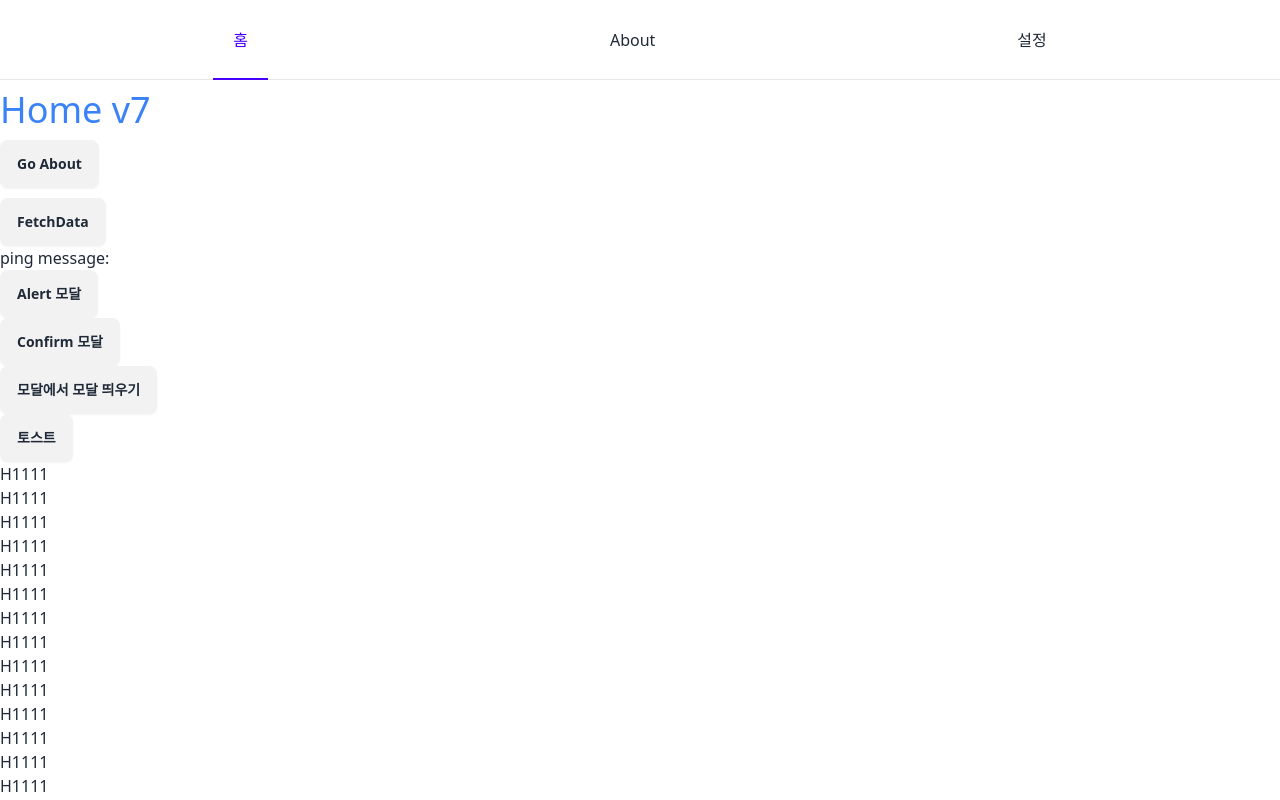
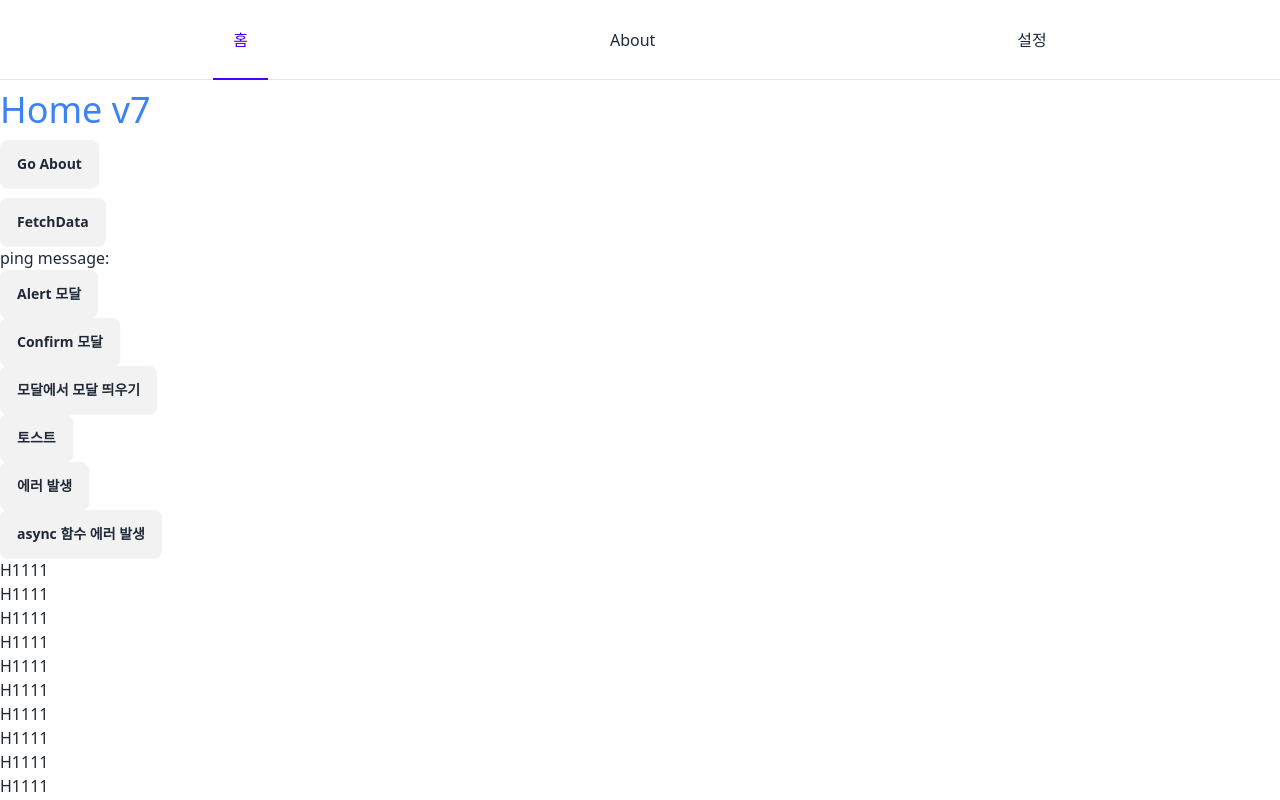
Before and after one commit to newy2/algo-trade-frontend, a React (Vite) app: page / in a window 1280 px wide. Shown: the top 800 px of the page. Built offline with nearby package versions, Linux system fonts and the light colour scheme.

Commit message:
#15 feat: 전역 에러 핸들링 설정 (로직 에러 발생시, 토스트 메세지 알림)

```diff
--- a/src/app/App.tsx
+++ b/src/app/App.tsx
@@ -3,6 +3,7 @@ import { StrictMode } from "react";
 import { BrowserRouter } from "react-router-dom";
 import { ToastProvider } from "shared/ui/toast";
 import { ModalProvider } from "shared/ui/dialog";
+import { LogicErrorBoundary } from "shared/ui/error";
 
 export function App() {
   return (
@@ -10,7 +11,9 @@ export function App() {
       <BrowserRouter>
         <ModalProvider>
           <ToastProvider>
-            <AppRouter />
+            <LogicErrorBoundary>
+              <AppRouter />
+            </LogicErrorBoundary>
           </ToastProvider>
         </ModalProvider>
       </BrowserRouter>
--- a/src/pages/home/ui/HomePage.tsx
+++ b/src/pages/home/ui/HomePage.tsx
@@ -111,6 +111,14 @@ export function HomePage() {
     addToast("success", "This is a success message!");
   };
 
+  const throwError = () => {
+    throw new Error("Simple Error");
+  };
+
+  const throwErrorAsyncFunction = async () => {
+    throw new Error("Simple Error");
+  };
+
   console.log("render HomePage");
 
   return (
@@ -138,6 +146,18 @@ export function HomePage() {
       <button className="btn" onClick={handleSuccess}>
         토스트
       </button>
+
+      <div>
+        <button className="btn" onClick={throwError}>
+          에러 발생
+        </button>
+      </div>
+
+      <div>
+        <button className="btn" onClick={throwErrorAsyncFunction}>
+          async 함수 에러 발생
+        </button>
+      </div>
       <div>H1111</div>
       <div>H1111</div>
       <div>H1111</div>
--- /dev/null
+++ b/src/shared/ui/error/LogicErrorBoundary.tsx
@@ -0,0 +1,42 @@
+import { ReactNode, useEffect } from "react";
+import { useToast } from "shared/ui/toast";
+import _ from "lodash";
+
+export function LogicErrorBoundary({ children }: { children: ReactNode }) {
+  const { addToast } = useToast();
+
+  useEffect(() => {
+    const alertErrorMessage = (error?: Error) => {
+      console.error(error);
+      addToast("error", error?.message || "Unknown Error");
+    };
+
+    const defaultErrorHandler = (
+      _message: string | Event,
+      _source: string | undefined,
+      _lineno: number | undefined,
+      _colno: number | undefined,
+      error: Error | undefined,
+    ) => {
+      alertErrorMessage(error);
+      return true;
+    };
+
+    const promiseErrorHandler = (event: PromiseRejectionEvent) => {
+      event.preventDefault();
+      alertErrorMessage(event.reason);
+    };
+
+    window.onerror = _.debounce(defaultErrorHandler, 100, {
+      leading: true,
+      trailing: false,
+    });
+    window.addEventListener("unhandledrejection", promiseErrorHandler);
+
+    return () => {
+      window.removeEventListener("unhandledrejection", promiseErrorHandler);
+    };
+  }, [addToast]);
+
+  return children;
+}
--- /dev/null
+++ b/src/shared/ui/error/index.ts
@@ -0,0 +1 @@
+export { LogicErrorBoundary } from "./LogicErrorBoundary";
```
